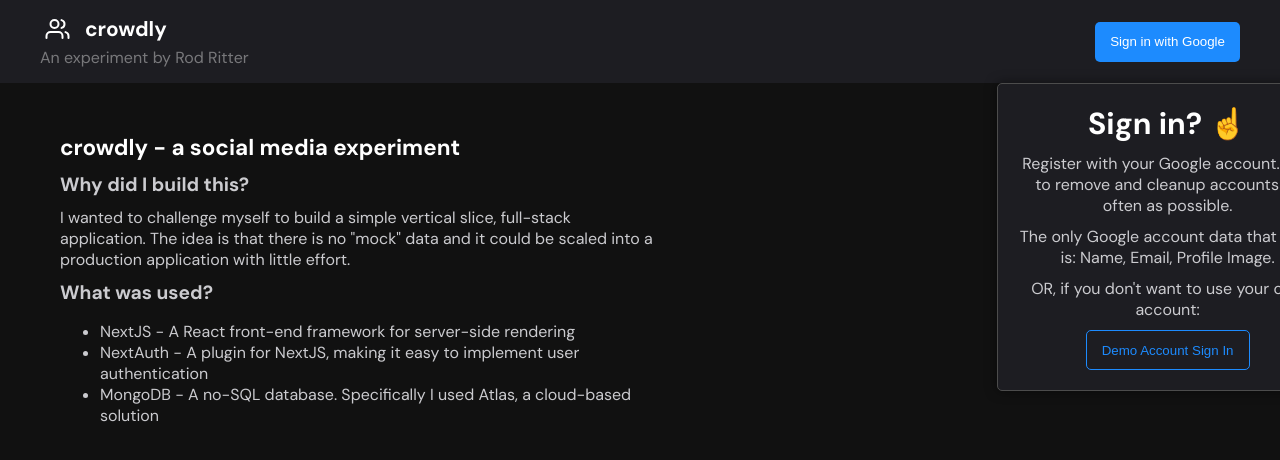
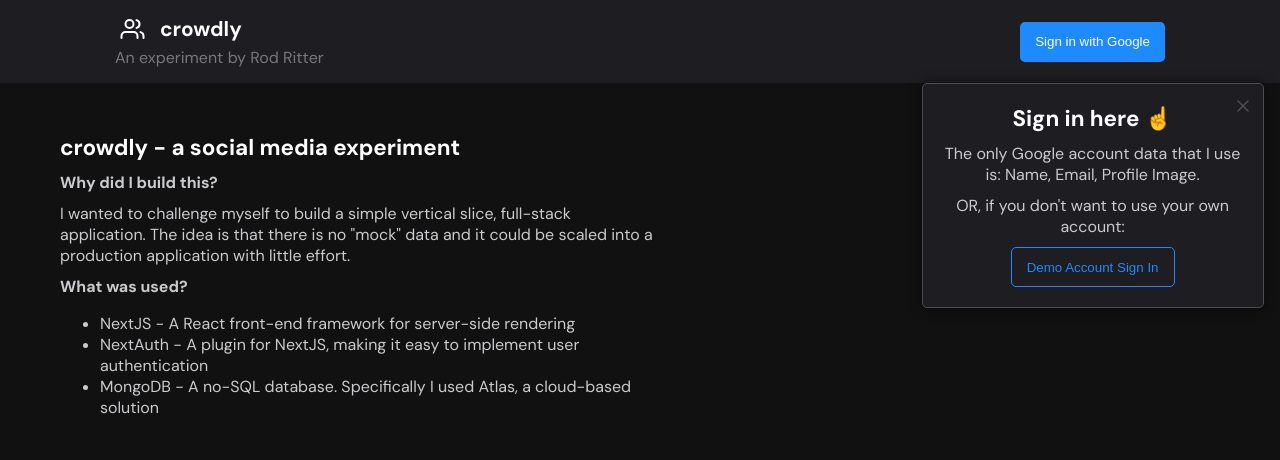
Before and after one commit to RodRitter/social-media-concept, a Next.js app: page / in a window 1280 px wide. Shown: the top 460 px of the page. Built offline with nearby package versions, Linux system fonts and the light colour scheme; no server answers.

Commit message:
cleanup: change some text

```diff
--- a/containers/Header.js
+++ b/containers/Header.js
@@ -17,6 +17,7 @@ const HeaderWrapper = styled(Panel)`
 const HeaderInner = styled.div`
     max-width: 1200px;
     margin: 0 auto;
+    padding: 0 100px;
     display: flex;
     justify-content: space-between;
     align-items: center;
@@ -155,12 +156,7 @@ const Header = ({ session, authenticating }) => {
                                         theme={theme}
                                         onClose={() => setTooltipOpen(false)}
                                     >
-                                        <h3>Sign in? ☝️</h3>
-                                        <p>
-                                            Register with your Google account. I
-                                            try to remove and cleanup accounts
-                                            as often as possible.
-                                        </p>
+                                        <h1>Sign in here ☝️</h1>
                                         <p>
                                             The only Google account data that I
                                             use is: Name, Email, Profile Image.
--- a/styles/globals.css
+++ b/styles/globals.css
@@ -24,11 +24,11 @@ h1 {
 }
 
 h2 {
-    font-size: 1.2rem;
+    font-size: 1rem;
 }
 
 h3 {
-    font-size: 1.9rem;
+    font-size: 0.9rem;
 }
 
 p {
```
